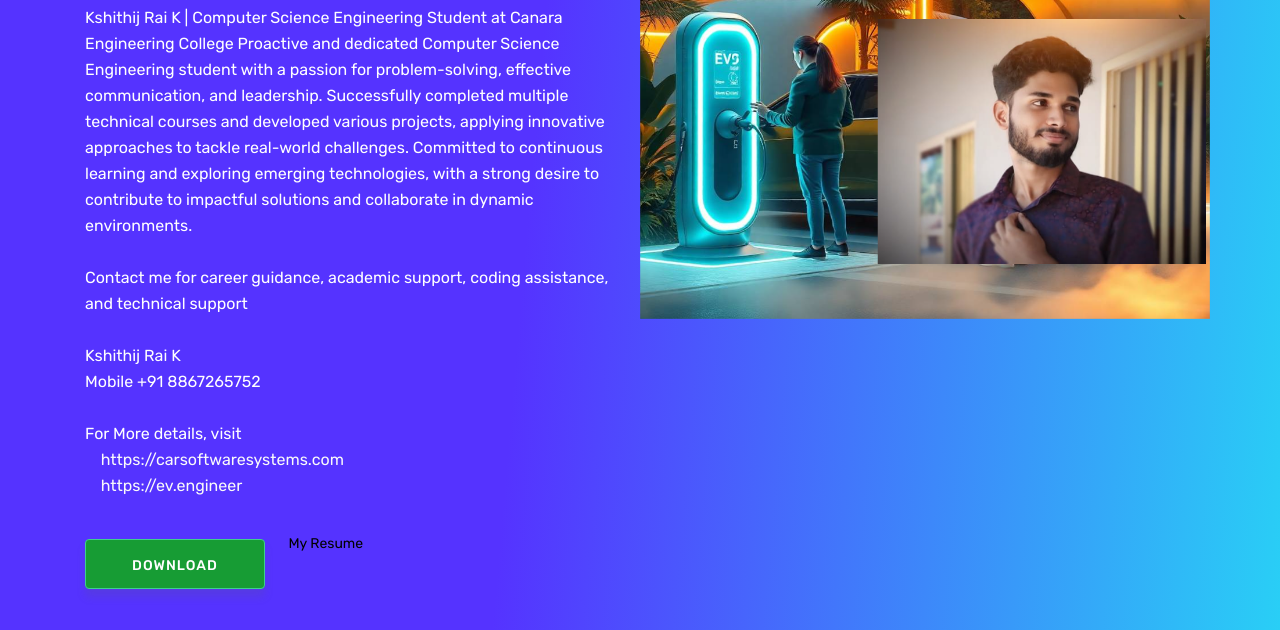
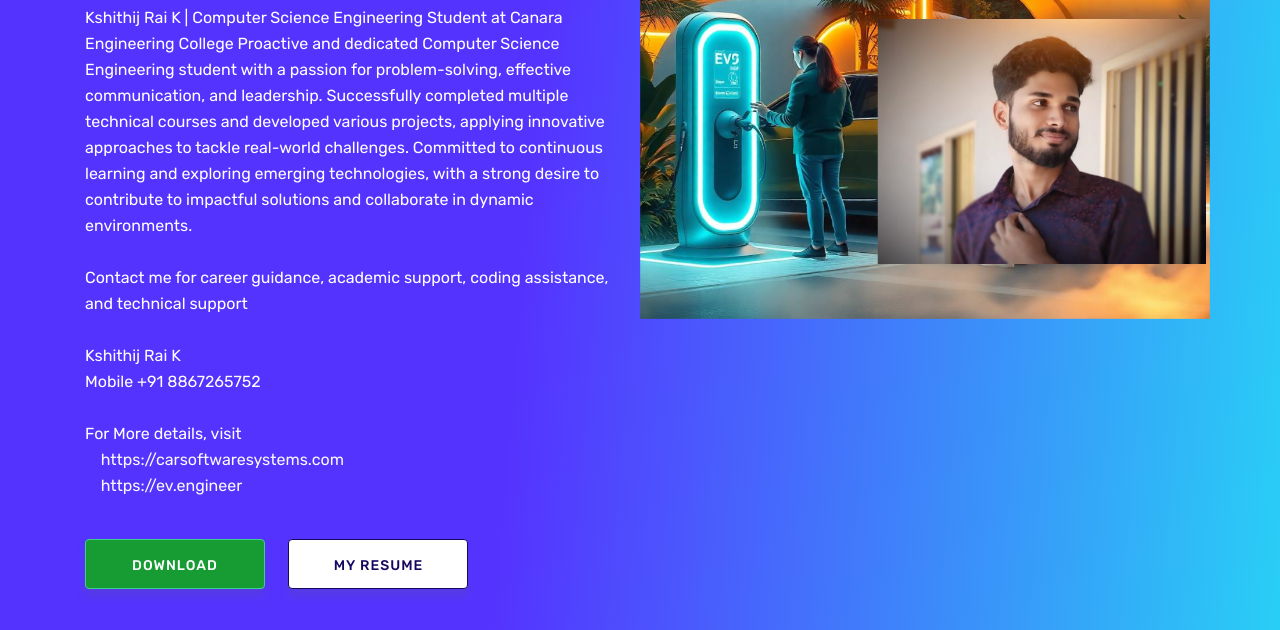
Before and after one commit to Kshithij01/Personel-Website, a plain HTML site: page index.html in a window 1280 px wide. Shown: the part 322-952 px from the top of the page. Drawn offline with Linux system fonts and the light colour scheme; some packages are replaced by stand-ins of ours; a script that the page names is missing; files whose address does not match are found by name.

Commit message:
index.html

```diff
--- a/index.html
+++ b/index.html
@@ -90,7 +90,7 @@
               </p>
               <div class="header-button">
                 <a href="https://carsoftwaresystems.com/EVE&D/AIPoweredEVBatteryFirePreventionSystem.pdf" rel="nofollow" target="_blank" class="btn btn-border-filled4" >Download</a>
-                <a href="https://drive.google.com/file/d/1ttn0sXeAvu9vwaUynCYw73Zi77AEvWZa/view?usp=sharing" >My Resume</a>
+                <a href="https://drive.google.com/file/d/1ttn0sXeAvu9vwaUynCYw73Zi77AEvWZa/view?usp=sharing" rel="nofollow" target="_blank" class="btn btn-border-filled7" >My Resume</a>
               </div>
             </div>
           </div>
```
